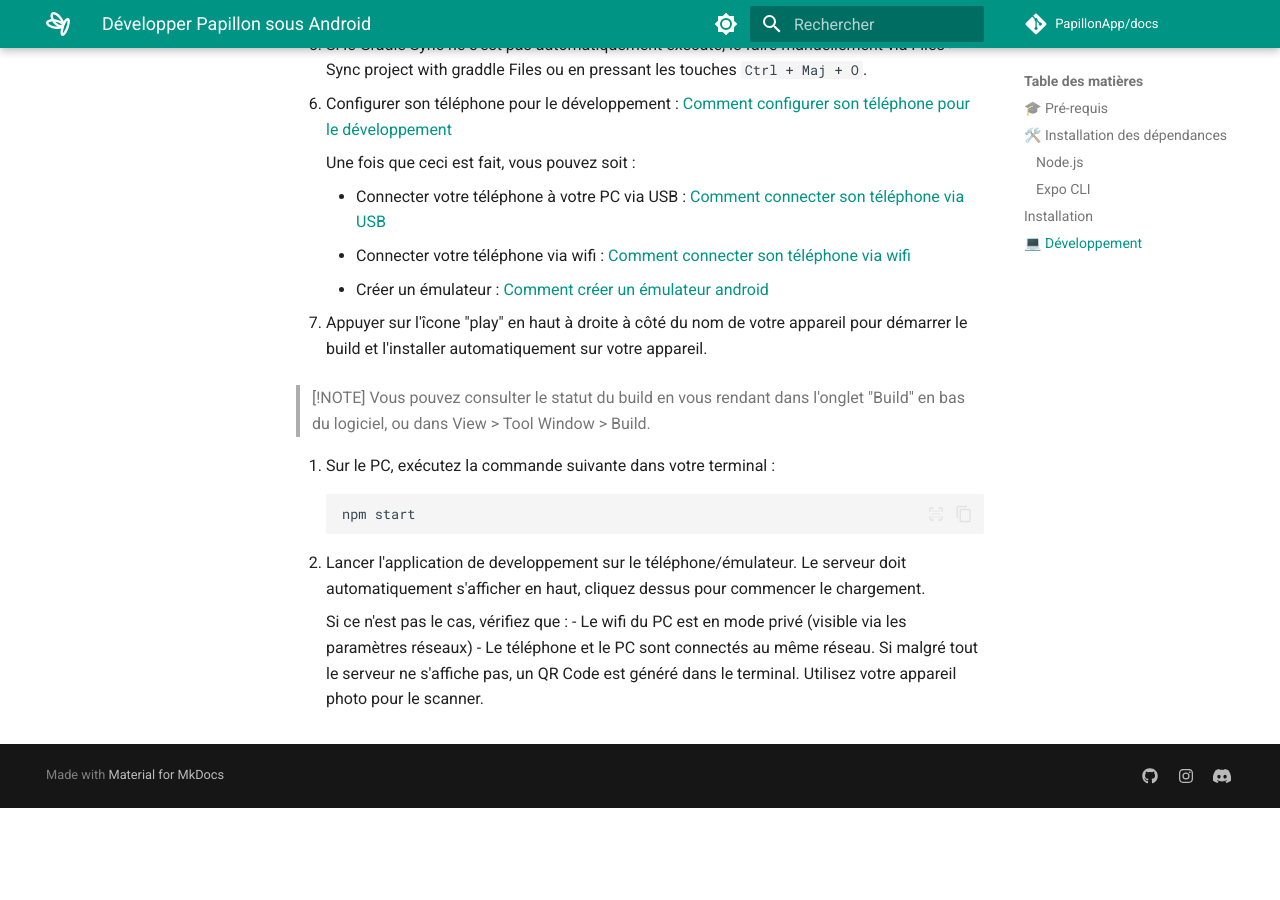
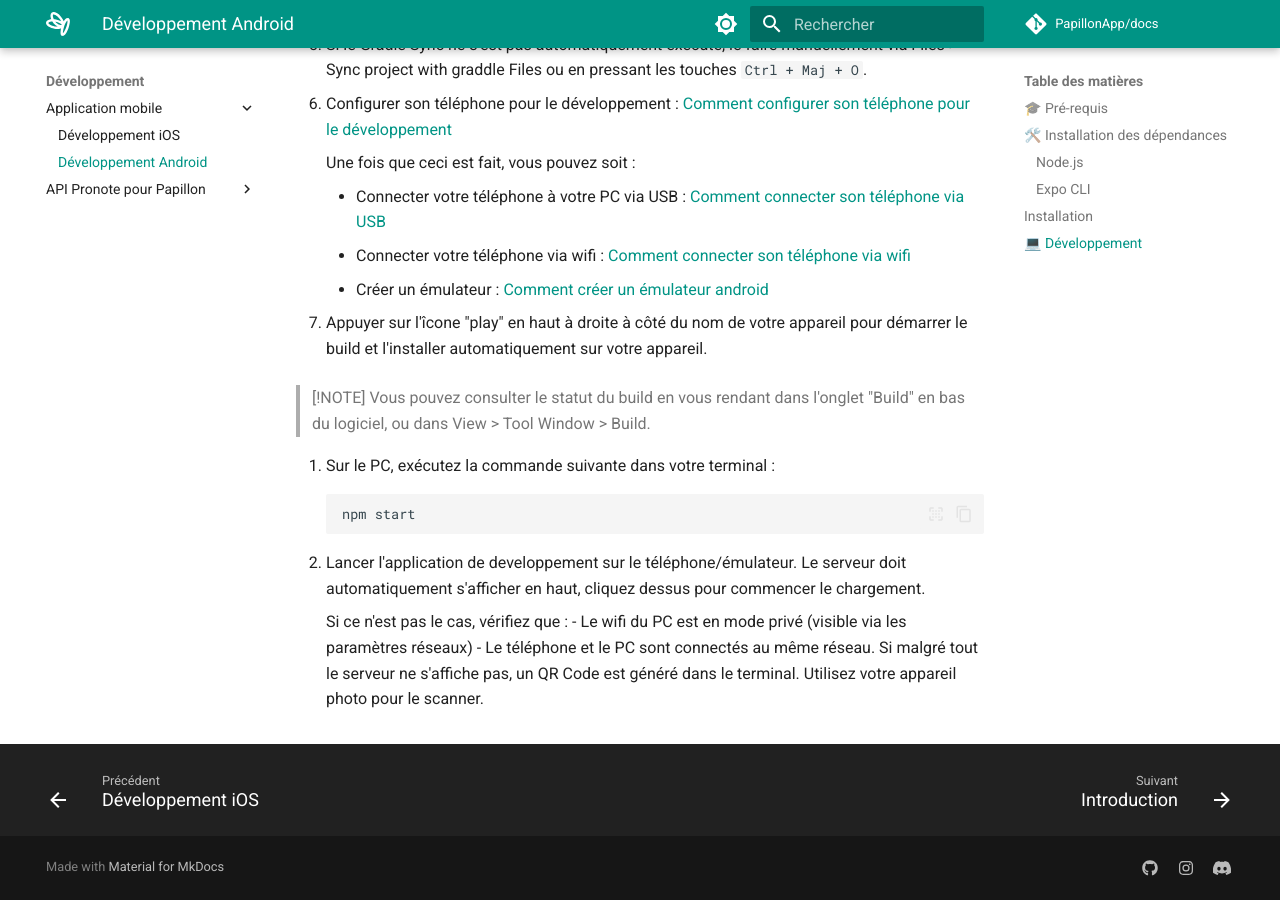
Before and after one commit to PapillonApp/docs, an MkDocs documentation site: the page built from docs/development/app/android.md, in a window 1280 px wide and 900 px high, scrolled down 1623 px. Built offline with MkDocs 1.6.1 and Material for MkDocs 9.7.7, drawn with Linux system fonts in a browser that asks for light colours; comment, search, counter and statistics services are not loaded; before the commit the page ends 2431 px from its top, so only the background shows below that.

Commit message:
Update mkdocs.yml
Ajout de android.md dans nav

```diff
--- a/mkdocs.yml
+++ b/mkdocs.yml
@@ -8,6 +8,7 @@ nav:
   - Développement :
     - Application mobile :
       - Développement iOS : 'development/app/ios.md'
+      - Développement Android : 'development/app/android.md'
     - API Pronote pour Papillon :
         - Introduction : 'development/pronote-api/index.md'
         - Connexion à Pronote : 'development/pronote-api/login.md'
```
